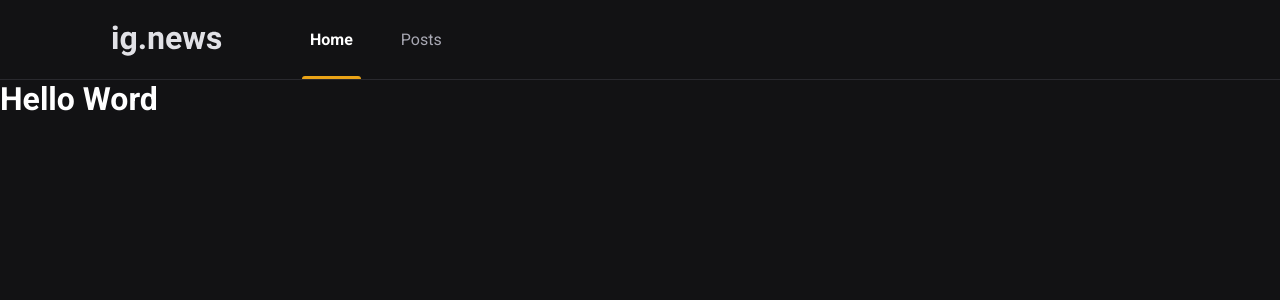
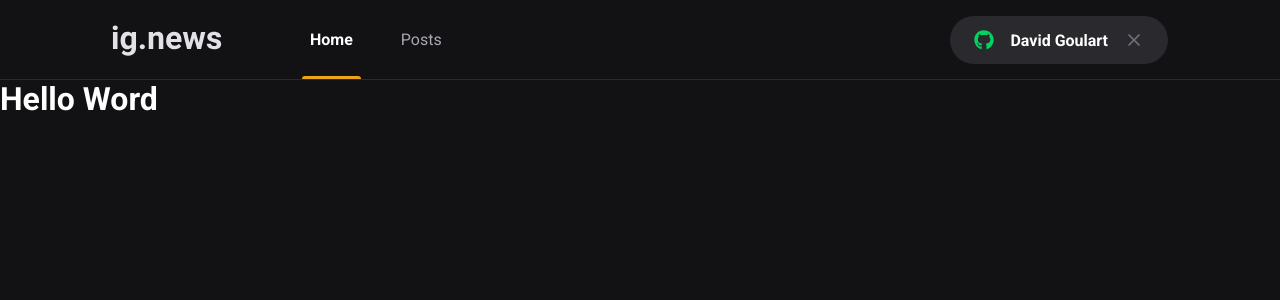
Before and after one commit to davidgoulart-dev/-ig-news, a Next.js app: page / in a window 1280 px wide. Shown: the top 300 px of the page. Built offline with nearby package versions, Linux system fonts and the light colour scheme.

Commit message:
Component SignInButton criado e implementado dentro do component Head

```diff
--- a/package.json
+++ b/package.json
@@ -17,6 +17,7 @@
     "next": "13.2.4",
     "react": "18.2.0",
     "react-dom": "18.2.0",
+    "react-icons": "^4.8.0",
     "sass": "^1.60.0",
     "typescript": "^5.0.2"
   }
--- a/src/components/Header/index.tsx
+++ b/src/components/Header/index.tsx
@@ -1,4 +1,5 @@
 
+import { SignInButton } from '../SignInButton';
 import styles from './styles.module.scss';
 
 export function Header() {
@@ -12,7 +13,7 @@
                     <a href="#">Posts</a>
 
                 </nav>
-
+                <SignInButton/>
             </div>
         </header>
     )
--- /dev/null
+++ b/src/components/SignInButton/index.tsx
@@ -0,0 +1,24 @@
+import { FaGithub } from 'react-icons/fa'
+import styles from './styles.module.scss'
+import {FiX} from 'react-icons/fi'
+export function SignInButton () {
+    const isUserLoggedIn = true;
+    return isUserLoggedIn ? (
+        <button
+         type="button"
+         className={styles.signInButton} >
+            <FaGithub color="#04d361" />
+            David Goulart
+            <FiX color="#737380" className={styles.closeIcon} />
+        </button>
+    ) : (
+        <button
+         type="button"
+         className={styles.signInButton} >
+            <FaGithub color="#eba417" />
+            Sign in with Github
+        </button>
+    );
+
+
+}
--- /dev/null
+++ b/src/components/SignInButton/styles.module.scss
@@ -0,0 +1,29 @@
+.signInButton {
+    height: 3rem;
+    border-radius: 3rem;
+    background: var(--gray-700);
+    border: 0;
+    padding: 0 1.5rem;
+
+    display: flex;
+    align-items: center;
+    justify-content: center;
+
+    color: var(--white);
+    font-weight: bold;
+
+    svg{
+        width: 20px;
+        height: 20px;
+    }
+    svg:first-child{
+        margin-right: 1rem;
+    }
+    svg.closeIcon {
+        margin-left: 1rem;
+    }
+    transition: filter 0.2s;
+    &:hover{
+        filter: brightness(0.9);
+    }
+}
```
Also changed, not shown: 1 other file (tests, documents, lock files or other folders).
